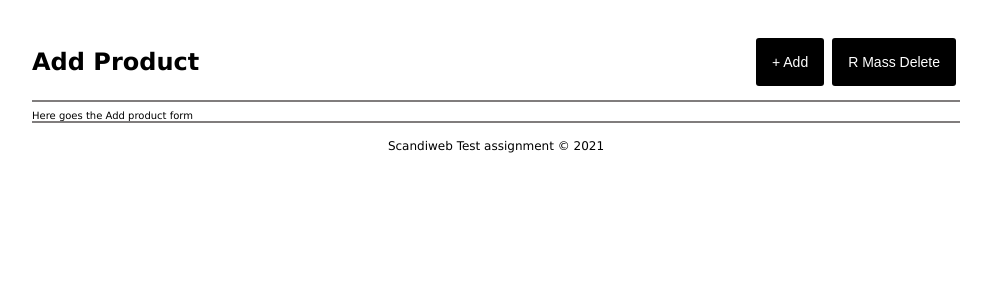
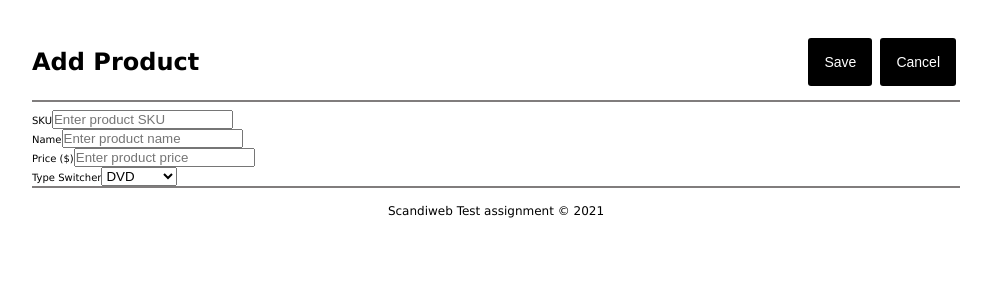
Before and after one commit to ibisdavi012/jdtstore-ui, a React (Create React App) app: page /add-product in a window 1280 px wide. Shown: the top 300 px of the page, without its empty margins (144-1135 px from the left). Built offline with nearby package versions, Linux system fonts and the light colour scheme.

Commit message:
Separated Differente page Actions into Components.

```diff
--- a/package.json
+++ b/package.json
@@ -3,12 +3,14 @@
   "version": "0.1.0",
   "private": true,
   "dependencies": {
+    "@reduxjs/toolkit": "^1.6.1",
     "@testing-library/jest-dom": "^5.14.1",
     "@testing-library/react": "^11.2.7",
     "@testing-library/user-event": "^12.8.3",
     "node-sass": "^6.0.1",
     "react": "^17.0.2",
     "react-dom": "^17.0.2",
+    "react-redux": "^7.2.5",
     "react-router-dom": "^5.3.0",
     "react-scripts": "4.0.3",
     "web-vitals": "^1.1.2"
--- /dev/null
+++ b/src/components/AddProductActions.js
@@ -0,0 +1,13 @@
+import { Link } from "react-router-dom";
+import "../sass/components/page-actions.scss";
+
+export default function AddProductActions() {
+  return (
+    <>
+      <Link to="/add-product">
+        <button id="add-product-btn">+ Add</button>
+      </Link>
+      <button id="delete-product-btn">R Mass Delete</button>
+    </>
+  );
+}
--- a/src/components/AddProductForm.js
+++ b/src/components/AddProductForm.js
@@ -1,5 +1,31 @@
+import { useState } from "react";
+
 import "../sass/components/add-product-form.scss";
 
 export default function AddProductForm() {
-  return <p>Here goes the Add product form</p>;
+  return (
+    <form id="product_form">
+      <div className="form-group">
+        <label>SKU</label>
+        <input id="sku" type="text" placeholder="Enter product SKU" />
+      </div>
+      <div className="form-group">
+        <label>Name</label>
+        <input id="name" type="text" placeholder="Enter product name" />
+      </div>
+      <div className="form-group">
+        <label>Price ($)</label>
+        <input id="price" type="text" placeholder="Enter product price" />
+      </div>
+      <div className="form-group">
+        <label>Type Switcher</label>
+        <select id="productType">
+          <option value="1">DVD</option>
+          <option value="2">Book</option>
+          <option value="3">Furniture</option>
+        </select>
+      </div>
+      <div className="form-group"></div>
+    </form>
+  );
 }
--- /dev/null
+++ b/src/components/EditProductActions.js
@@ -0,0 +1,13 @@
+import { Link } from "react-router-dom";
+import "../sass/components/page-actions.scss";
+
+export default function EditProductActions() {
+  return (
+    <>
+      <Link to="/add-product">
+        <button>Save</button>
+      </Link>
+      <button>Cancel</button>
+    </>
+  );
+}
--- a/src/components/PageActions.js
+++ b/src/components/PageActions.js
@@ -1,14 +1,15 @@
-import { Link } from "react-router-dom";
+import { useLocation } from "react-router-dom";
+import AddProductActions from "./AddProductActions";
+import EditProductActions from "./EditProductActions";
 
 import "../sass/components/page-actions.scss";
 
 export default function PageActions() {
+  const location = useLocation();
   return (
     <div className="page-actions">
-      <Link to="/add-product">
-        <button id="add-product-btn">+ Add</button>
-      </Link>
-      <button id="delete-product-btn">R Mass Delete</button>
+      {location.pathname === "/" && <AddProductActions />}
+      {location.pathname === "/add-product" && <EditProductActions />}
     </div>
   );
 }
```
Also changed, not shown: 1 other file (tests, documents, lock files or other folders).
